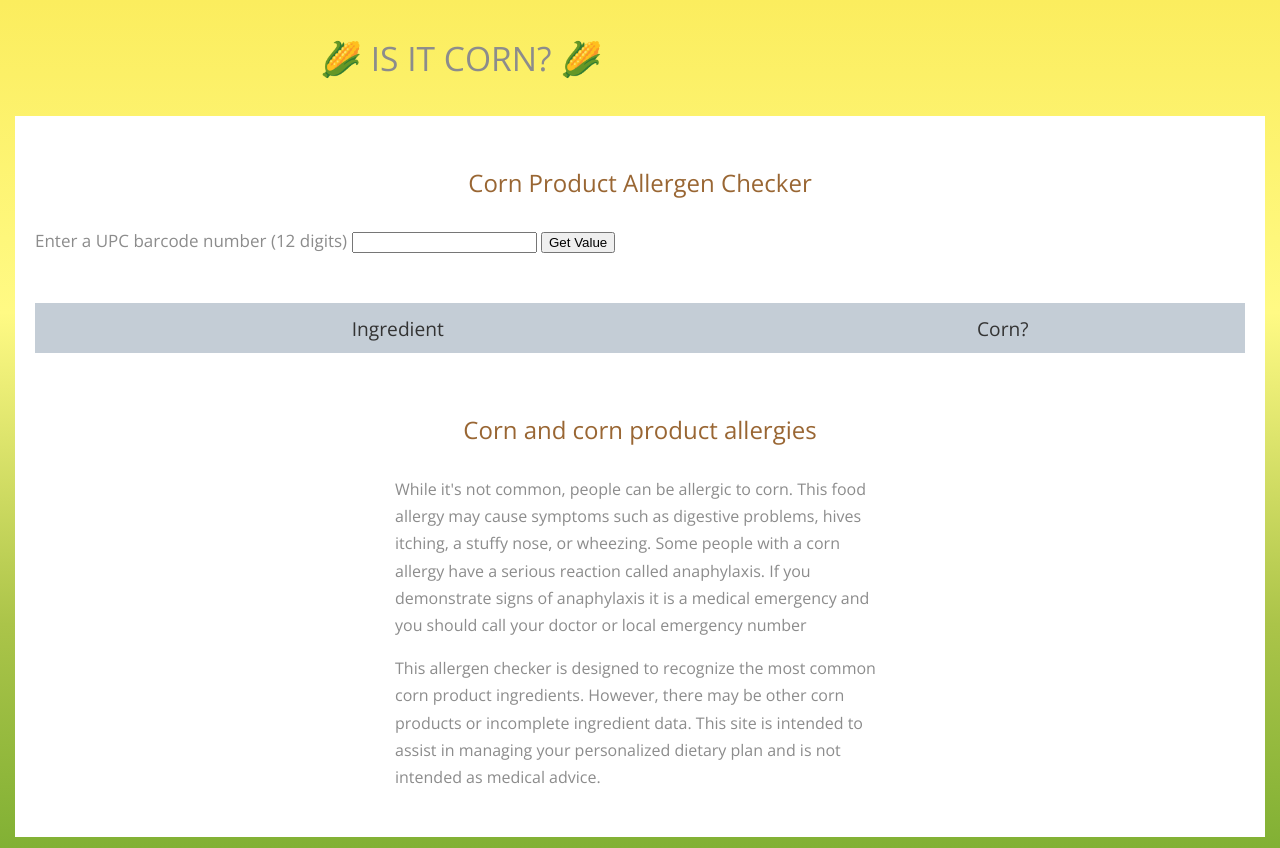
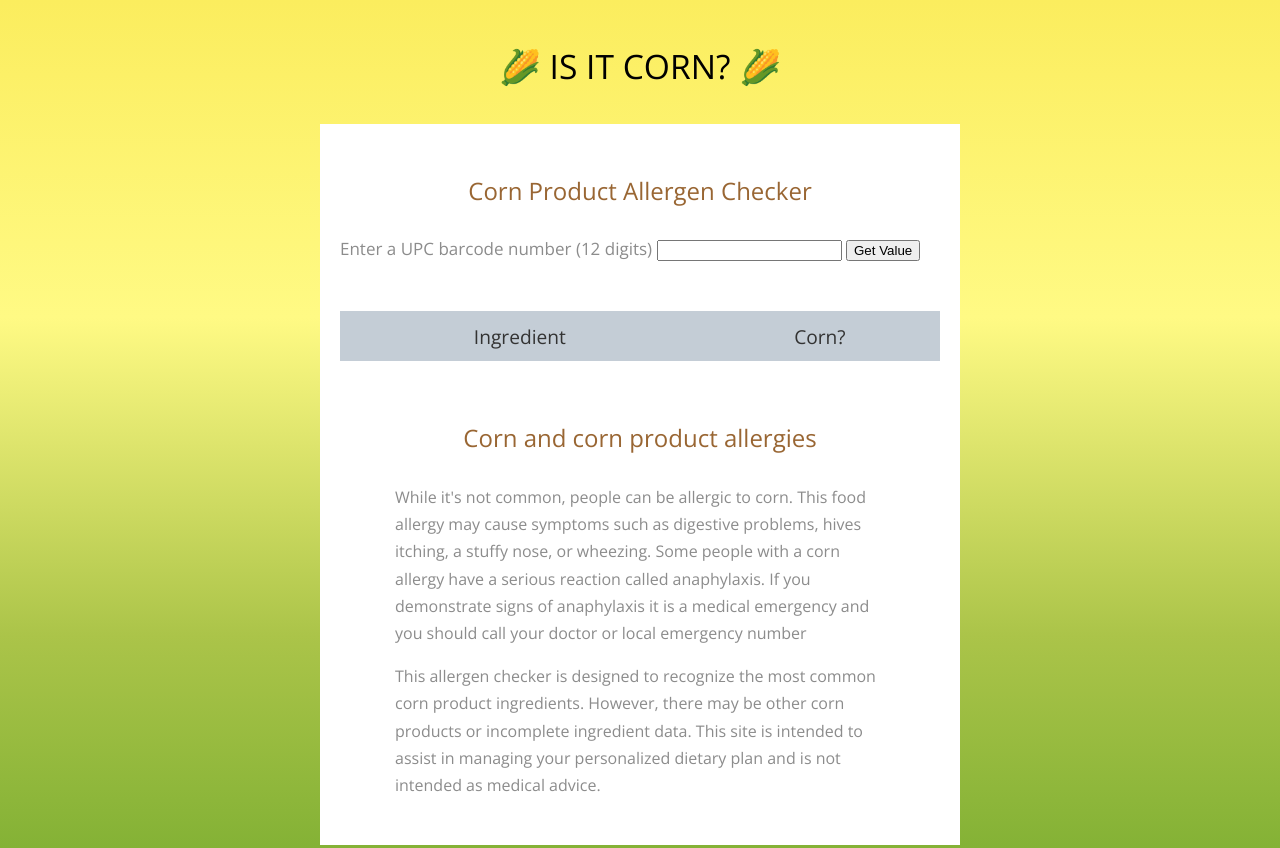
Before and after one commit to alternategait/isItCorn, a plain HTML site: page index.html in a window 1280 px wide. Shown: the top 848 px of the page. Drawn offline with nearby package versions, Linux system fonts and the light colour scheme.

Commit message:
spacing issue

```diff
--- a/css/tooplate-chilling-cafe.css
+++ b/css/tooplate-chilling-cafe.css
@@ -21,7 +21,7 @@ body {
   font-size: 17px;
   font-weight: 400;
   padding: 15px;
-  margin: 0;
+  margin: 0, 25%, 0, 25%;
 }
 
 .tm-container {
--- a/index.html
+++ b/index.html
@@ -15,6 +15,7 @@ https://www.tooplate.com/view/2118-chilling-cafe
   </head>
   <body>
     <div class="tm-container">
+      <div class="tm-text-white tm-page-header-container">
         <h1 class="tm-page-header"> 🌽 IS IT CORN? 🌽</h1>
       </div>
       <div class="tm-main-content">
```
